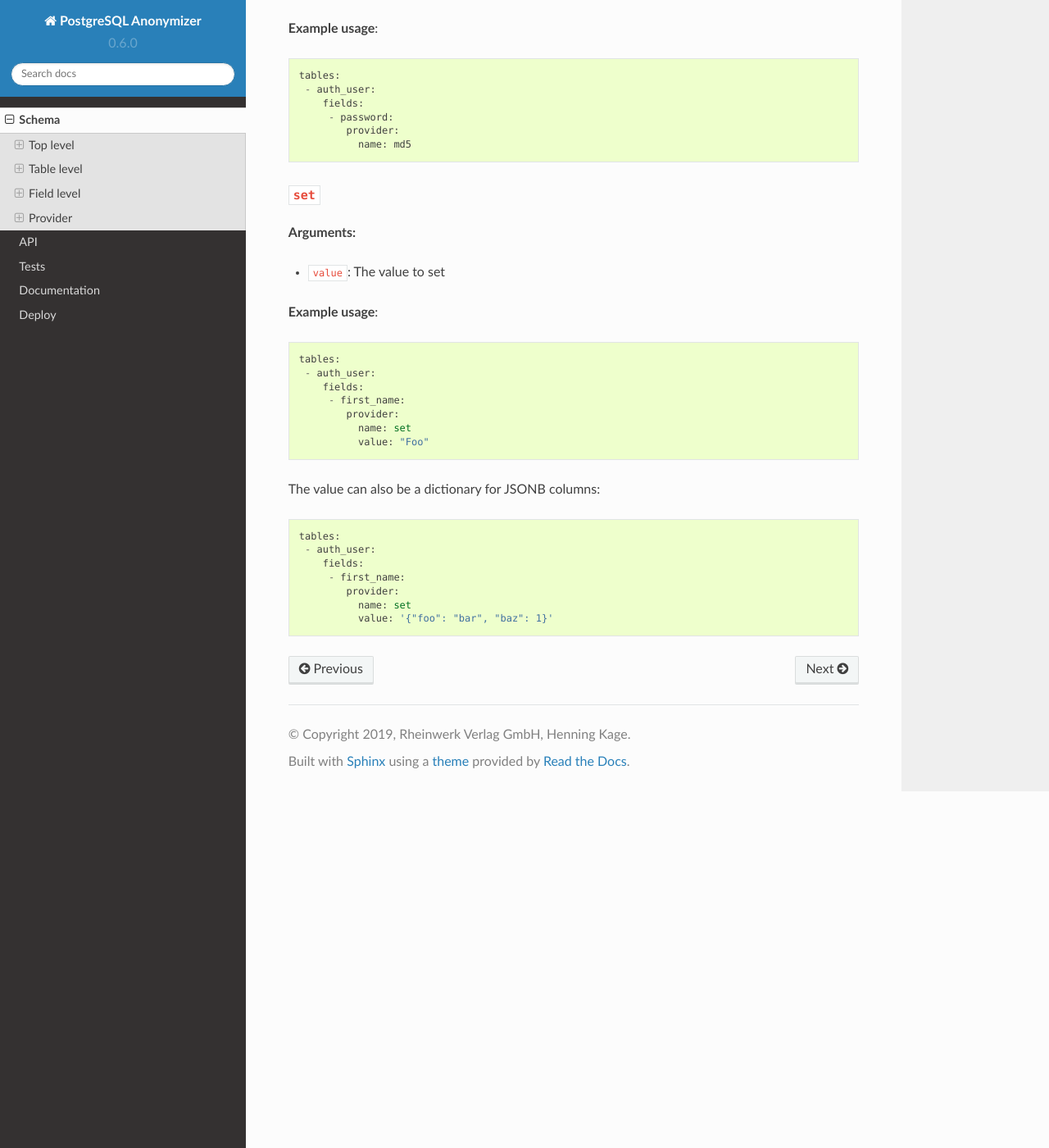
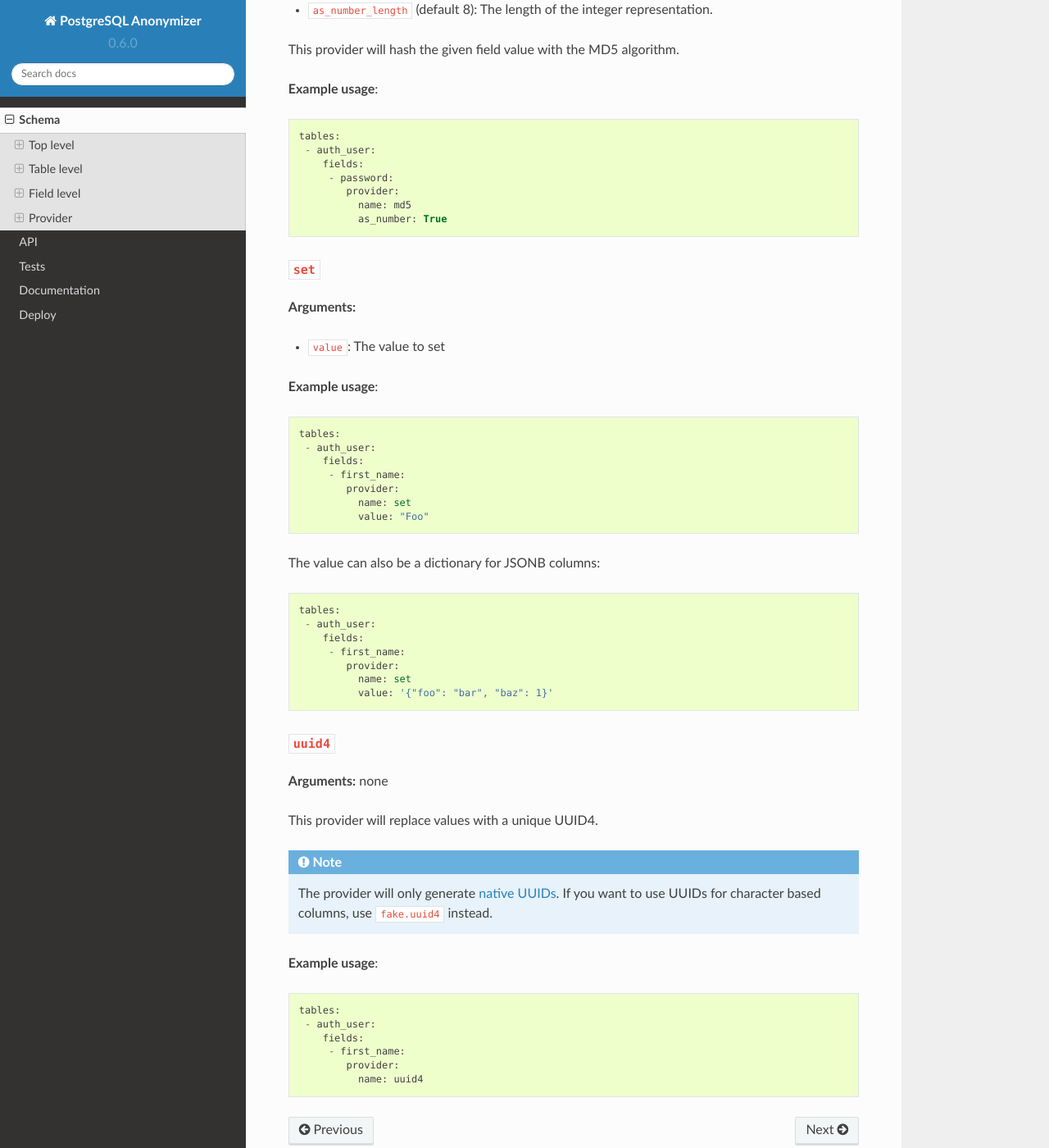
Before and after one commit to rheinwerk-verlag/pganonymize, a Sphinx documentation site: the page built from docs/schema.rst, in a window 1280 px wide and 1400 px high, scrolled down 5827 px. Shown: the whole window at 82% size. Built offline with Sphinx 7.4.7 and the Read the Docs theme 2.0.0, drawn with Linux system fonts in a browser that asks for light colours; some of the changed text lies outside the part shown.

Commit message:
Updated the schema documentation

```diff
--- a/docs/schema.rst
+++ b/docs/schema.rst
@@ -260,7 +260,10 @@
 ``md5``
 ~~~~~~~
 
-**Arguments:** none
+**Arguments:**
+
+* ``as_number`` (default ``False``): Return the MD5 hash as an integer.
+* ``as_number_length`` (default 8): The length of the integer representation.
 
 This provider will hash the given field value with the MD5 algorithm.
 
@@ -272,6 +275,7 @@
          - password:
             provider:
               name: md5
+              as_number: True
 
 
 ``set``
@@ -301,5 +305,27 @@
               name: set
               value: '{"foo": "bar", "baz": 1}'
 
+
+``uuid4``
+~~~~~~~~~
+
+**Arguments:** none
+
+This provider will replace values with a unique UUID4.
+
+.. note::
+   The provider will only generate `native UUIDs`_. If you want to use UUIDs for character based columns, use
+   ``fake.uuid4`` instead.
+
+**Example usage**::
+
+    tables:
+     - auth_user:
+        fields:
+         - first_name:
+            provider:
+              name: uuid4
+
 .. _Faker: https://github.com/joke2k/faker
 .. _Faker documentation: http://faker.rtfd.org/
+.. _native UUIDs: https://www.postgresql.org/docs/current/datatype-uuid.html
```
